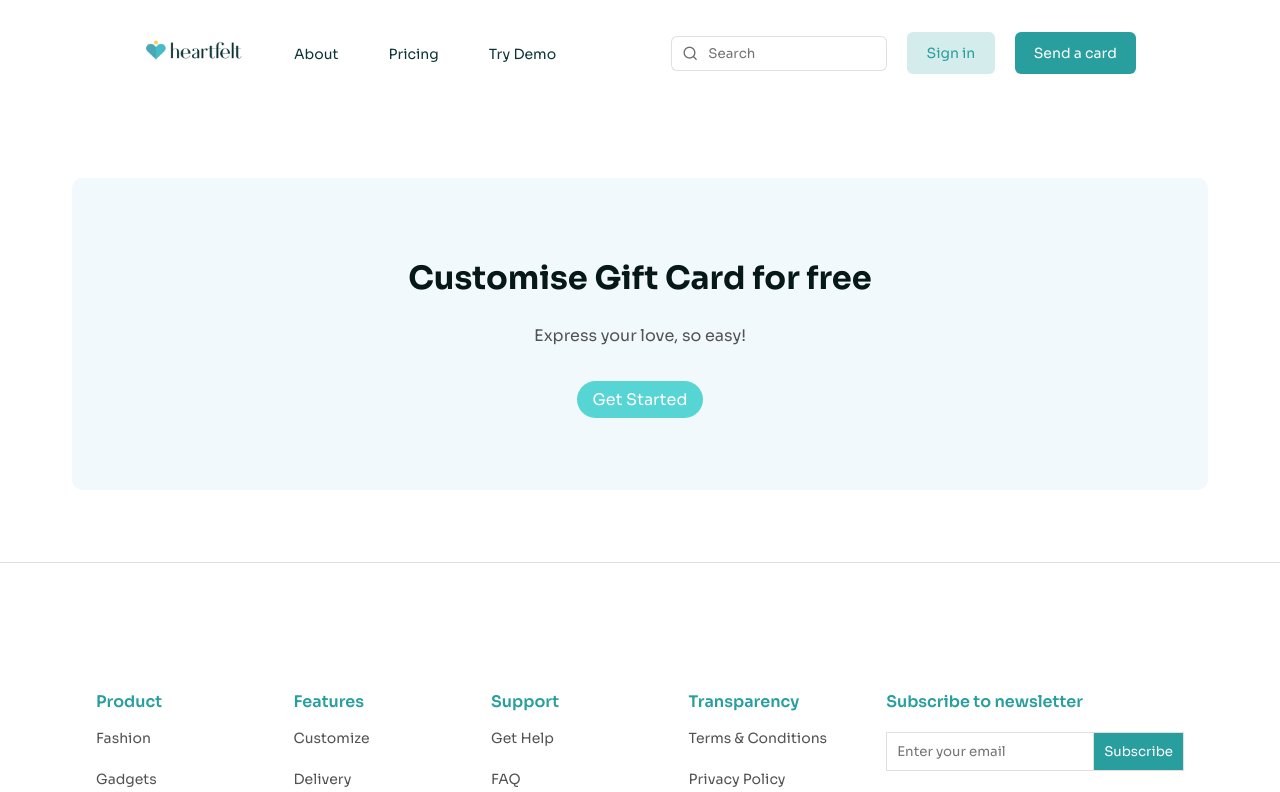
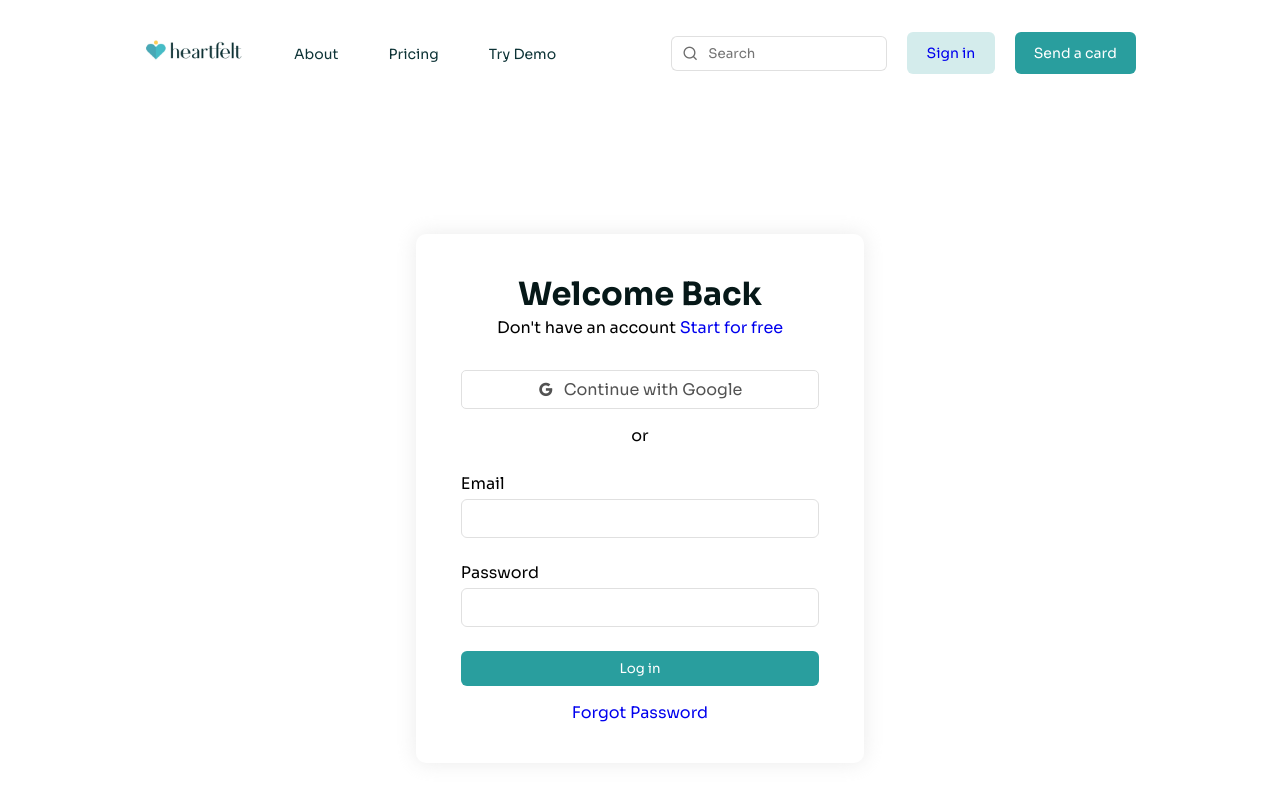
Before and after one commit to Franklin-raph/heart-felt-personal, a React (Vite) app: page /sign-in in a window 1280 px wide. Shown: the top 792 px of the page. Built offline with nearby package versions, Linux system fonts and the light colour scheme.

Commit message:
created the login page

```diff
--- a/src/App.css
+++ b/src/App.css
@@ -858,6 +858,71 @@ nav input{
   display: none;
 }
 
+.sign-in-form{
+  flex-direction: column;
+  box-shadow: 0 0 20px #d5d5d57b;
+  width: 35%;
+  margin:8rem auto;
+  padding: 2.5rem 0;
+  border-radius: 10px;
+}
+
+.sign-in-form label{
+  display: block;
+}
+
+.sign-in-form .header{
+  text-align: center;
+}
+
+.sign-in-form .inputs div{
+  margin: 1.5rem 0;
+  /* width: 100%; */
+}
+
+.sign-in-form .inputs{
+  width: 80%;
+}
+
+.sign-in-form .inputs div input{
+  outline: none;
+  width: 100%;
+  border: 1px solid var(--stroke-white);
+  padding: 9px;
+  border-radius: 6px;
+  padding: 10px;
+  margin-top: 5px;
+}
+
+.submit-btn{
+  /* all: unset; */
+  width: 80%;
+  padding: 9px;
+  border: none;
+  border-radius: 6px;
+  margin: 0 auto 1rem;
+}
+
+.continue-with-google{
+  gap: 10px;
+  margin: 1.8rem 0 .8rem;
+  color: var(--body-texts);
+  border: 1px solid var(--stroke-white);
+  width: 80%;
+  border-radius: 5px;
+  padding: 5px;
+}
+
+.center-line div{
+  /* padding: 1px; */
+  width: 80%;
+  height: 5px;
+  background-color:red;
+  color: red;
+}
+
+/* ================ MEDIA QUERY ==================== */
+
 @media screen and (max-width:1200px) {
   .parent-container-padding{
     padding: 2rem;
--- a/src/App.jsx
+++ b/src/App.jsx
@@ -11,6 +11,7 @@ import TermsOfUse from './pages/terms-of-use/TermsOfUse'
 import CookiePolicy from './pages/cookie-policy/CookiePolicy'
 import ContactUs from './pages/contact-us/ContactUs'
 import FAQ from './pages/faq/FAQ'
+import SignIn from './pages/authentication/sign-in/SignIn'
 import './App.css'
 
 function App() {
@@ -28,6 +29,7 @@ function App() {
         <Route path='/cookie-policy' element={<CookiePolicy />} />
         <Route path='/faq' element={<FAQ />} />
         <Route path='/contact-us' element={<ContactUs />} />
+        <Route path='/sign-in' element={<SignIn />} />
       </Routes>
       <Footer />
     </BrowserRouter>
--- a/src/components/navbar/Navbar.jsx
+++ b/src/components/navbar/Navbar.jsx
@@ -58,7 +58,7 @@ const Navbar = () => {
                             <i class="ri-search-line"></i>
                             <input type="text" placeholder='Search'/>
                         </div>
-                        <button className='secondary-button'>Sign in</button>
+                        <Link to="/sign-in" className='secondary-button'>Sign in</Link>
                         <button className='primary-button'>Send a card</button>
                     </div>
                 </ul>
@@ -68,7 +68,9 @@ const Navbar = () => {
                     <i class="ri-search-line"></i>
                     <input type="text" placeholder='Search'/>
                 </div>
-                <button className='secondary-button'>Sign in</button>
+                <button className='secondary-button'>
+                    <Link to="/sign-in" >Sign in</Link>
+                </button>
                 <button className='primary-button'>Send a card</button>
             </div>
         </nav>
--- /dev/null
+++ b/src/pages/authentication/sign-in/SignIn.jsx
@@ -0,0 +1,38 @@
+import React from 'react'
+import { Link } from 'react-router-dom'
+
+const SignIn = () => {
+  return (
+    <div>
+        <form className='sign-in-form flex-center'>
+            <div className="header">
+                <h1>Welcome Back</h1>
+                <p>Don't have an account <Link>Start for free</Link> </p>
+            </div>
+            <div className='continue-with-google flex-center'>
+                <i class="ri-google-fill"></i>
+                <p>Continue with Google</p>
+            </div>
+            <div className='center-line flex-center'>
+                <div className='line1'></div>
+                <p>or</p>
+                <div className='line2'></div>
+            </div>
+            <div className="inputs">
+                <div>
+                    <label>Email</label>
+                    <input type="email" />
+                </div>
+                <div>
+                    <label>Password</label>
+                    <input type="Password" />
+                </div>
+            </div>
+            <input type="submit" value="Log in" className='submit-btn primary-button'/>
+            <Link>Forgot Password</Link>
+        </form>
+    </div>
+  )
+}
+
+export default SignIn
```
Also changed, not shown: src/pages/authentication/sign-up/SignUp.jsx (added).
